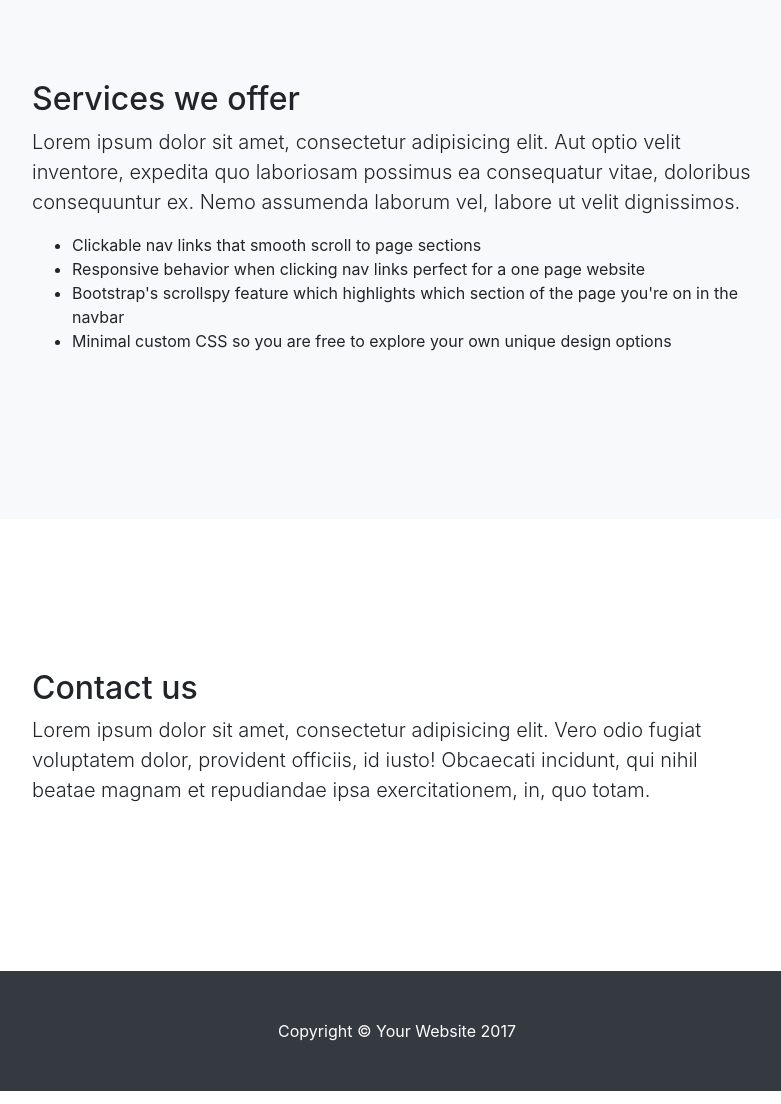
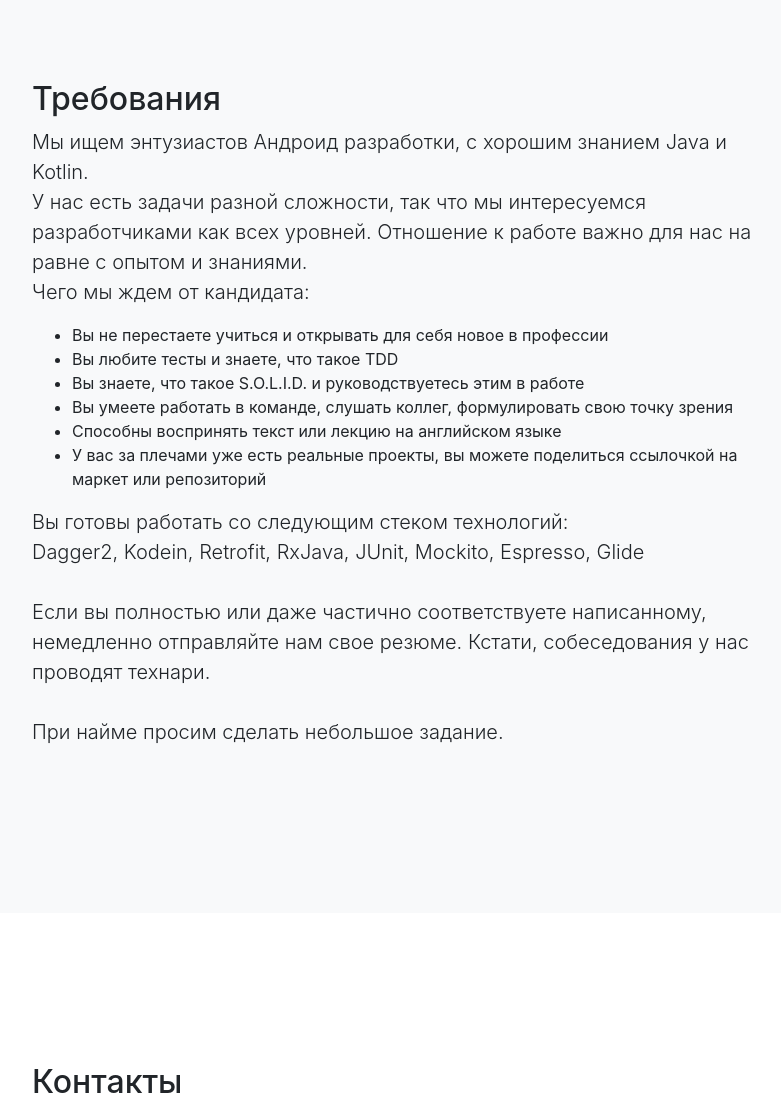
Before and after one commit to artemidius/mybroker, a website with bundled scripts: page index.html in a window 1280 px wide. Shown: the part 1000-2104 px from the top of the page, without its empty margins (243-1024 px from the left). Built offline with nearby package versions, Linux system fonts and the light colour scheme.

Commit message:
contacts

```diff
--- a/index.html
+++ b/index.html
@@ -54,11 +54,13 @@
     <div class="container">
       <div class="row">
         <div class="col-lg-8 mx-auto">
-          <h2>Описание</h2>
+          <h2>Команда</h2>
           <p class="lead">БКС Мой Брокер - крупнейший в России финтех сервис. <br>
             Приложение уже добилось успеха на рынке и продолжает развиваться.
-            Мы молодая, динамичная команда с адекватным руководством.  У нас достаточно амбициозных задач и сложности нас не пугают.  Мы открыты к изменениям и рады новым участникам.
-            Мы любим учится и делиться знанием. Мы пишем тесты всегда, когда это возможно. Мы проводим code review и автоматизируем всё, что можно.
+            Мы молодая, динамичная команда с адекватными целями и ценностями.
+            <br>У нас достаточно амбициозных задач и сложности нас не пугают.  Мы открыты к изменениям и рады новым участникам.
+            Мы любим учится и делиться знанием. Мы пишем тесты всегда, когда это возможно.
+            <br>Мы проводим code review и автоматизируем всё, что можно.
           </p>
 
         </div>
@@ -70,14 +72,27 @@
     <div class="container">
       <div class="row">
         <div class="col-lg-8 mx-auto">
-          <h2>Services we offer</h2>
-          <p class="lead">Lorem ipsum dolor sit amet, consectetur adipisicing elit. Aut optio velit inventore, expedita quo laboriosam possimus ea consequatur vitae, doloribus consequuntur ex. Nemo assumenda laborum vel, labore ut velit dignissimos.</p>
+          <h2>Требования</h2>
+          <p class="lead">Мы ищем энтузиастов Андроид разработки, с хорошим знанием Java и Kotlin. <br>
+            У нас есть задачи разной сложности, так что мы интересуемся разработчиками как всех уровней.
+            Отношение к работе важно для нас на равне с опытом и знаниями.<br>
+            Чего мы ждем от кандидата:
+          </p>
           <ul>
-            <li>Clickable nav links that smooth scroll to page sections</li>
-            <li>Responsive behavior when clicking nav links perfect for a one page website</li>
-            <li>Bootstrap's scrollspy feature which highlights which section of the page you're on in the navbar</li>
-            <li>Minimal custom CSS so you are free to explore your own unique design options</li>
+            <li>Вы не перестаете учиться и открывать для себя новое в профессии</li>
+            <li>Вы любите тесты и знаете, что такое TDD</li>
+            <li>Вы знаете, что такое S.O.L.I.D. и руководствуетесь этим в работе</li>
+            <li>Вы умеете работать в команде, слушать коллег, формулировать свою точку зрения</li>
+            <li>Способны воспринять текст или лекцию на английском языке</li>
+            <li>У вас за плечами уже есть реальные проекты, вы можете поделиться ссылочкой на маркет или репозиторий</li>
           </ul>
+          <p class="lead">Вы готовы работать со следующим стеком технологий: <br>
+            Dagger2, Kodein, Retrofit, RxJava, JUnit, Mockito, Espresso, Glide<br><br>
+            Если вы полностью или даже частично соответствуете написанному, немедленно отправляйте нам свое резюме.
+            Кстати, собеседования у нас проводят технари. <br><br>
+            При найме просим сделать небольшое задание.
+
+          </p>
         </div>
       </div>
     </div>
@@ -87,8 +102,13 @@
     <div class="container">
       <div class="row">
         <div class="col-lg-8 mx-auto">
-          <h2>Contact us</h2>
-          <p class="lead">Lorem ipsum dolor sit amet, consectetur adipisicing elit. Vero odio fugiat voluptatem dolor, provident officiis, id iusto! Obcaecati incidunt, qui nihil beatae magnam et repudiandae ipsa exercitationem, in, quo totam.</p>
+          <h2>Контакты</h2>
+          <p class="lead">Артем Сборец</p>
+          <p class="lead">Телеграм:
+            <a href="https://t.me/sborets">@sborets</a>
+
+          </p>
+
         </div>
       </div>
     </div>
```
